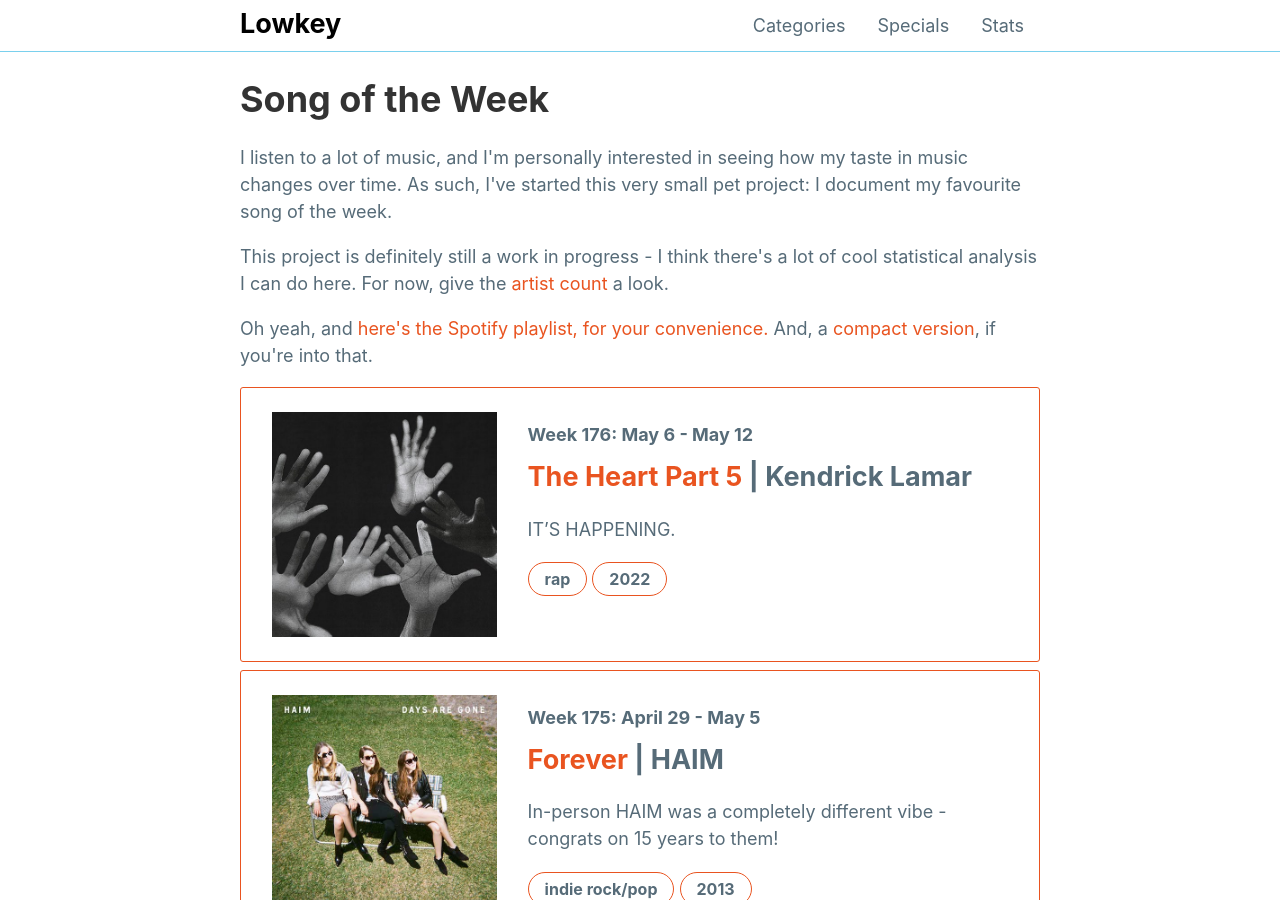
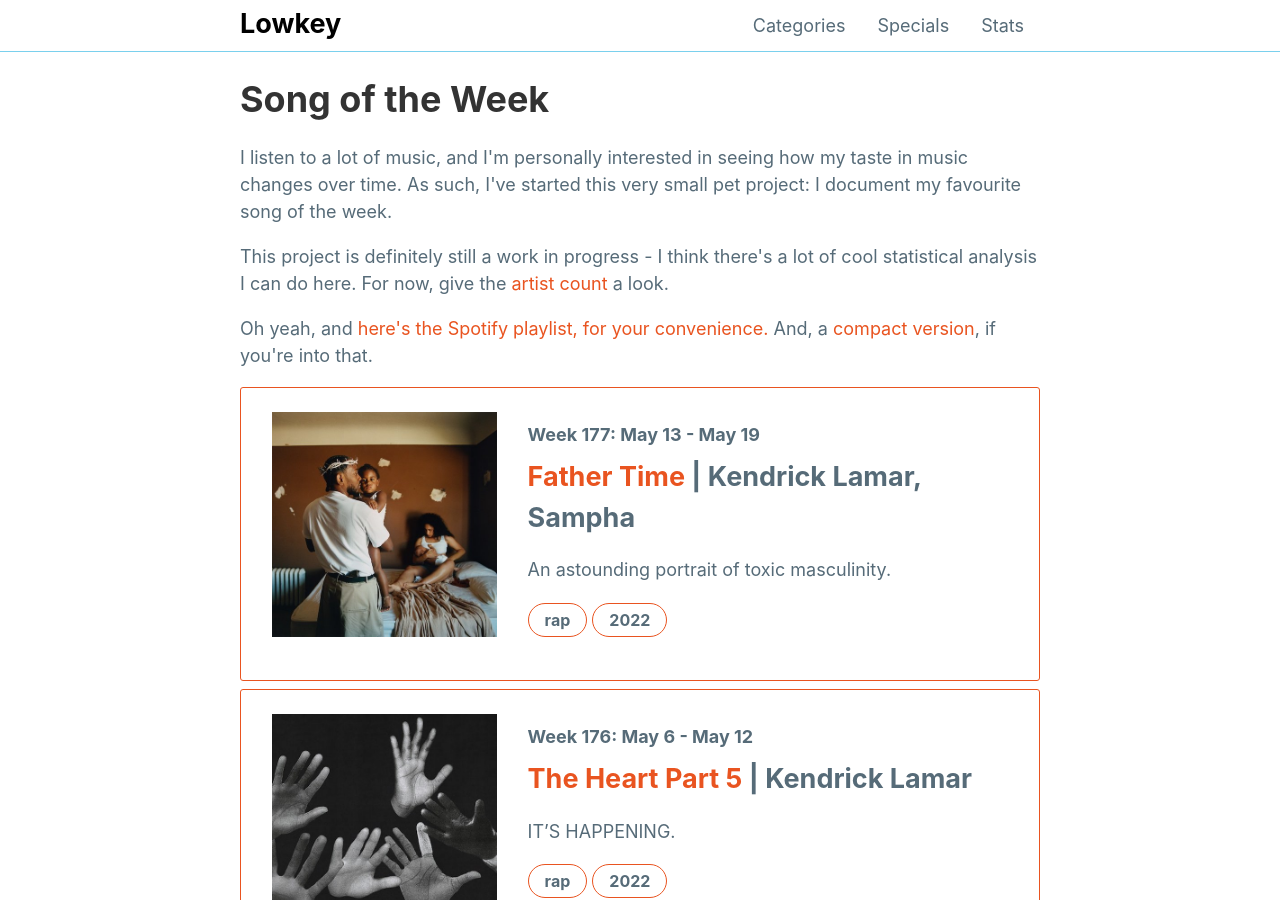
Before and after one commit to mattxwang/lowkey, a Jekyll site: the page built from stats/song-of-the-week.html, in a window 1280 px wide and 900 px high. Built offline with Jekyll 4.4.1, drawn with Linux system fonts in a browser that asks for light colours; comment, search, counter and statistics services are not loaded.

Commit message:
daddy issues

```diff
--- a/_data/sotw.yml
+++ b/_data/sotw.yml
@@ -2003,3 +2003,15 @@ week176:
   year: 2022
   blurb: >
     IT'S HAPPENING.
+week177:
+  week: "Week 177: May 13 - May 19"
+  title: "Father Time"
+  artists:
+  - "Kendrick Lamar"
+  - "Sampha"
+  album: "Mr. Morale & The Big Steppers"
+  album_art: "mmtbs.jpeg"
+  genre: "rap"
+  year: 2022
+  blurb: >
+    An astounding portrait of toxic masculinity.
```
Also changed, not shown: img/albums/mmtbs.jpeg (added).
